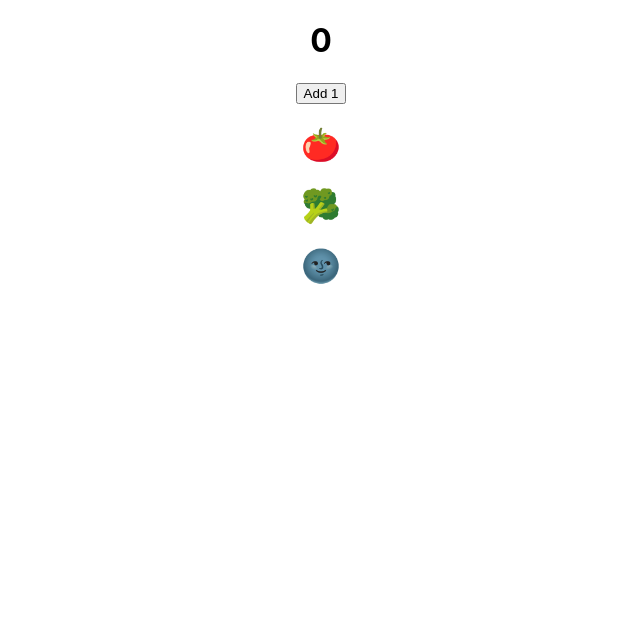
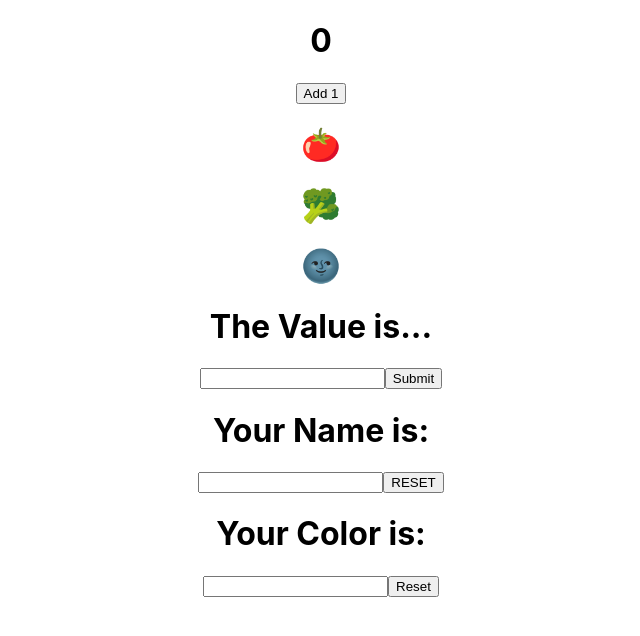
Before and after one commit to branaust/section32, a React (Create React App) app: page / in a window 1280 px wide. Shown: the top 636 px of the page, without its empty margins (319-959 px from the left). Built offline with nearby package versions, Linux system fonts and the light colour scheme.

Commit message:
Building A Custom Hook: useInputState

```diff
--- a/src/App.js
+++ b/src/App.js
@@ -2,12 +2,18 @@ import React from "react"
 import './App.css';
 import CounterHooks from './CounterHooks'
 import Toggler from './Toggler'
+import SimpleFormHooks from './SimpleFormHooks'
+import SimpleFormHooks2 from './SimpleFormHooks2'
+import SimpleFormHooks3 from "./SimpleFormHooks3";
 
 function App() {
   return (
     <div className="App">
       <CounterHooks />
       <Toggler />
+      <SimpleFormHooks />
+      <SimpleFormHooks2 />
+      <SimpleFormHooks3 />
     </div>
   );
 }
--- /dev/null
+++ b/src/SimpleFormHooks.js
@@ -0,0 +1,17 @@
+import React from 'react'
+import useFormState from './hooks/useFormState'
+
+function SimpleFormHooks() {
+
+    const [email, updateEmail, resetEmail] = useFormState("")
+
+    return (
+        <div>
+            <h1>The Value is...{email}</h1>
+            <input type='text' value={email} onChange={updateEmail} />
+            <button onClick={resetEmail}>Submit</button>
+        </div>
+    )
+}
+
+export default SimpleFormHooks
--- /dev/null
+++ b/src/SimpleFormHooks2.js
@@ -0,0 +1,17 @@
+import React from 'react'
+import useFormState from './hooks/useFormState'
+
+function SimpleFormHooks2() {
+
+    const [name, updateName, resetName] = useFormState('')
+
+    return (
+        <div>
+            <h1>Your Name is: {name}</h1>
+            <input type='text' value={name} onChange={updateName} />
+            <button onClick={resetName}>RESET</button>
+        </div>
+    )
+}
+
+export default SimpleFormHooks2
--- /dev/null
+++ b/src/SimpleFormHooks3.js
@@ -0,0 +1,17 @@
+import React from 'react'
+import useFormState from './hooks/useFormState'
+
+function SimpleFormHooks3() {
+
+    const [color, updateColor, resetColor] = useFormState()
+
+    return (
+        <div>
+            <h1>Your Color is: {color}</h1>
+            <input type='text' value={color} onChange={updateColor} />
+            <button onClick={resetColor}>Reset</button>
+        </div>
+    )
+}
+
+export default SimpleFormHooks3
--- /dev/null
+++ b/src/hooks/useFormState.js
@@ -0,0 +1,14 @@
+import { useState } from 'react'
+
+function useFormState(initialVal) {
+    const [value, setValue] = useState(initialVal);
+    const handleChange = (e) => {
+        setValue(e.target.value)
+    }
+    const reset = () => {
+        setValue("")
+    }
+    return [value, handleChange, reset]
+}
+
+export default useFormState
```
Also changed, not shown: 1 other file (tests, documents, lock files or other folders).
